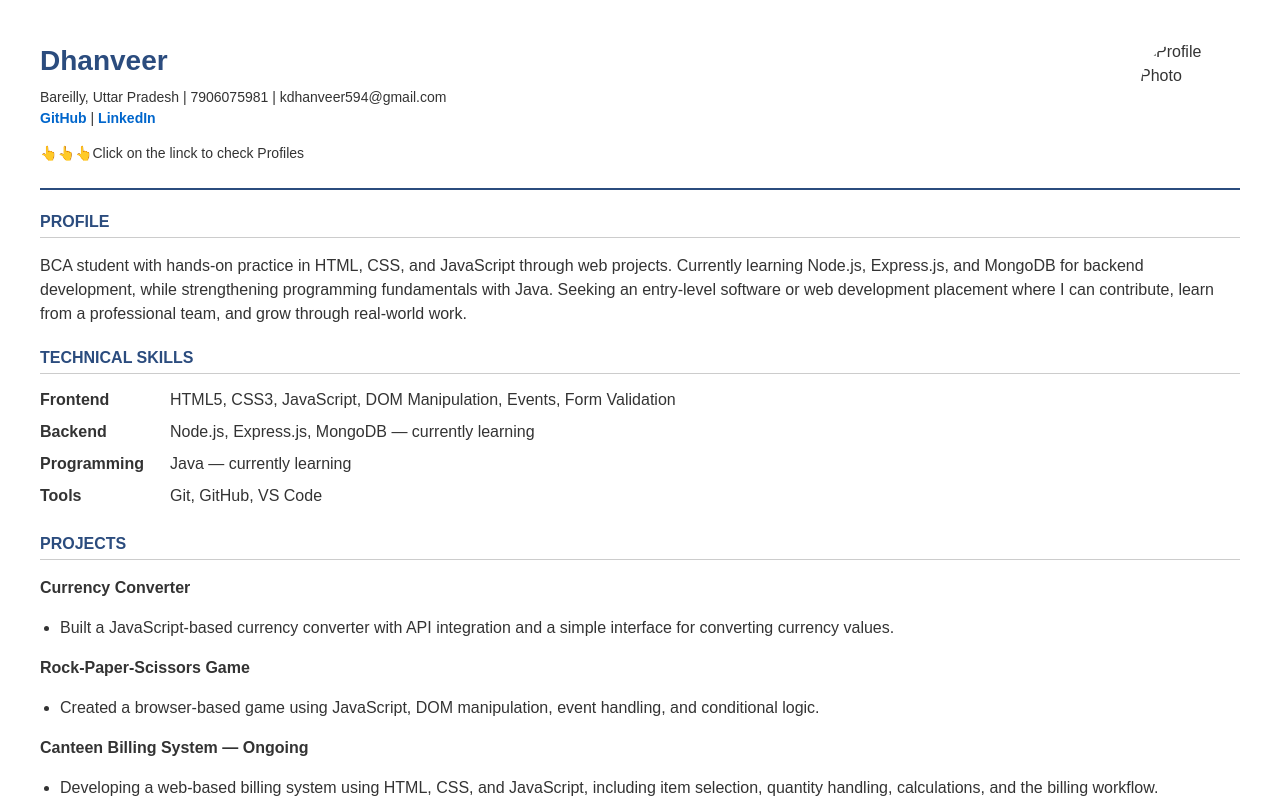
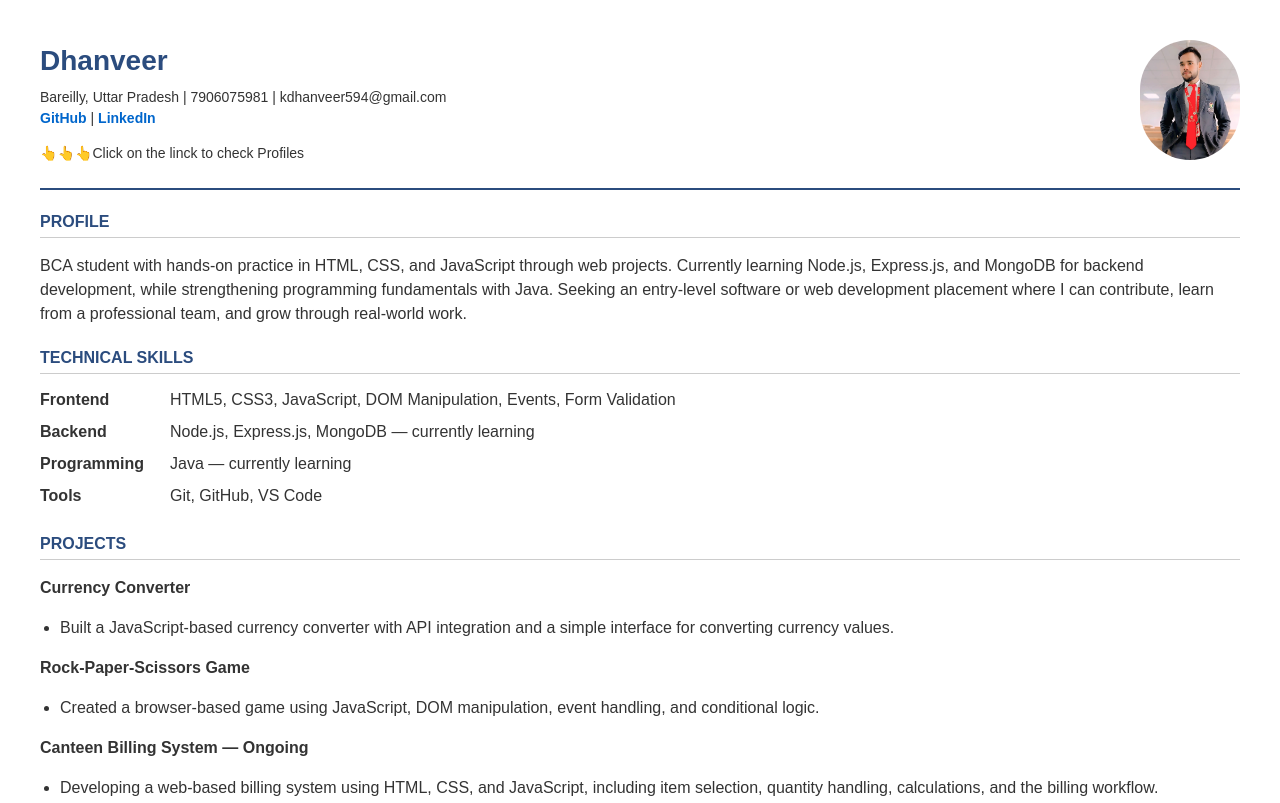
Before and after one commit to kdhanveer594-creator/My-Resume, a plain HTML site: page index.html in a window 1280 px wide. Shown: the top 803 px of the page. Drawn offline with Linux system fonts and the light colour scheme.

Commit message:
Update index.html

```diff
--- a/index.html
+++ b/index.html
@@ -20,7 +20,7 @@
             </div>
         </div>
         <!-- अगर फोटो लगानी हो तो इमेज पाथ यहाँ दें -->
-         <img src="images/Dhanveer.image.jpeg" class="profile-img" alt="Profile Photo">
+         <img src="Dhanveer.image.jpeg" class="profile-img" alt="Profile Photo">
     </div>
 
     <div class="section-title">PROFILE</div>
```
